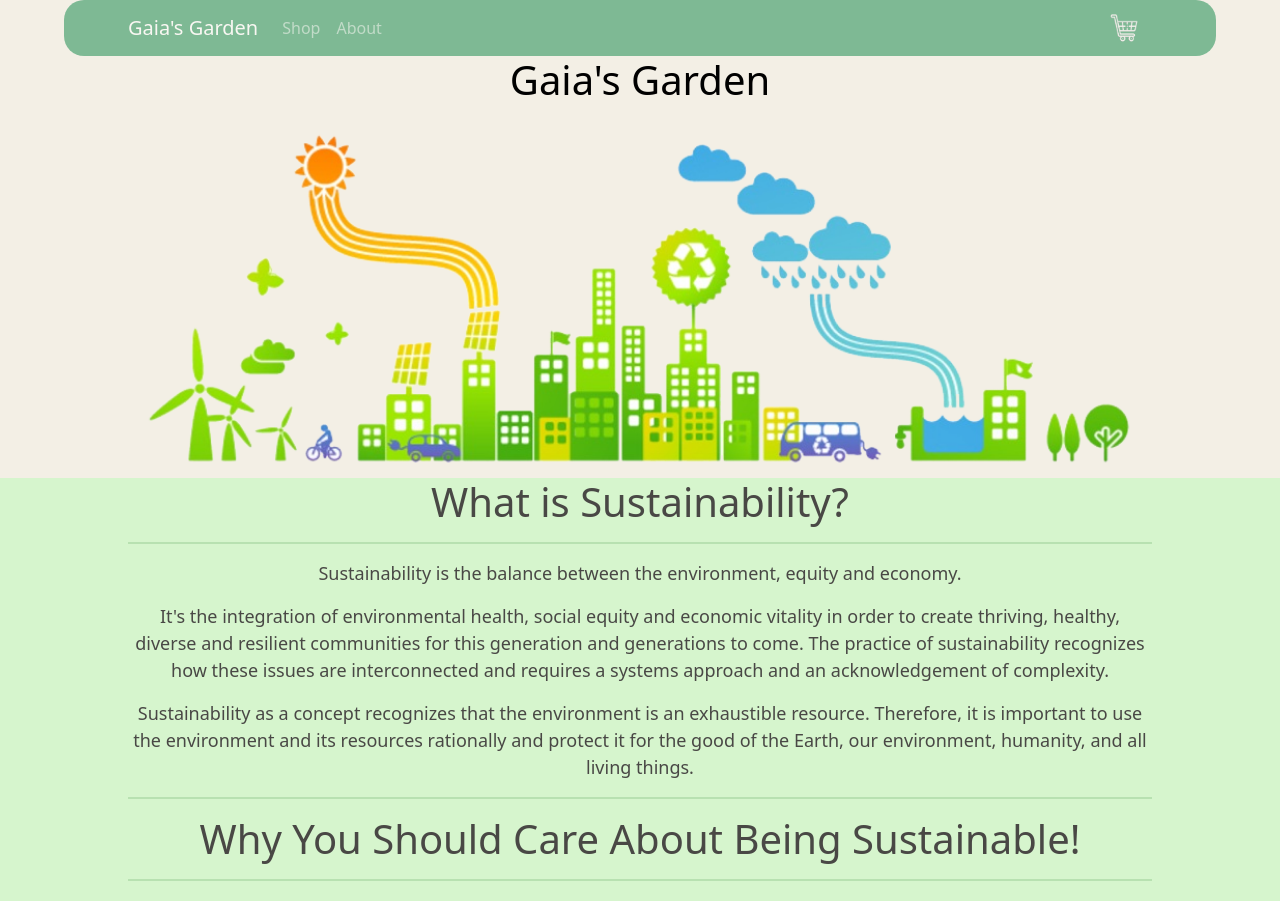
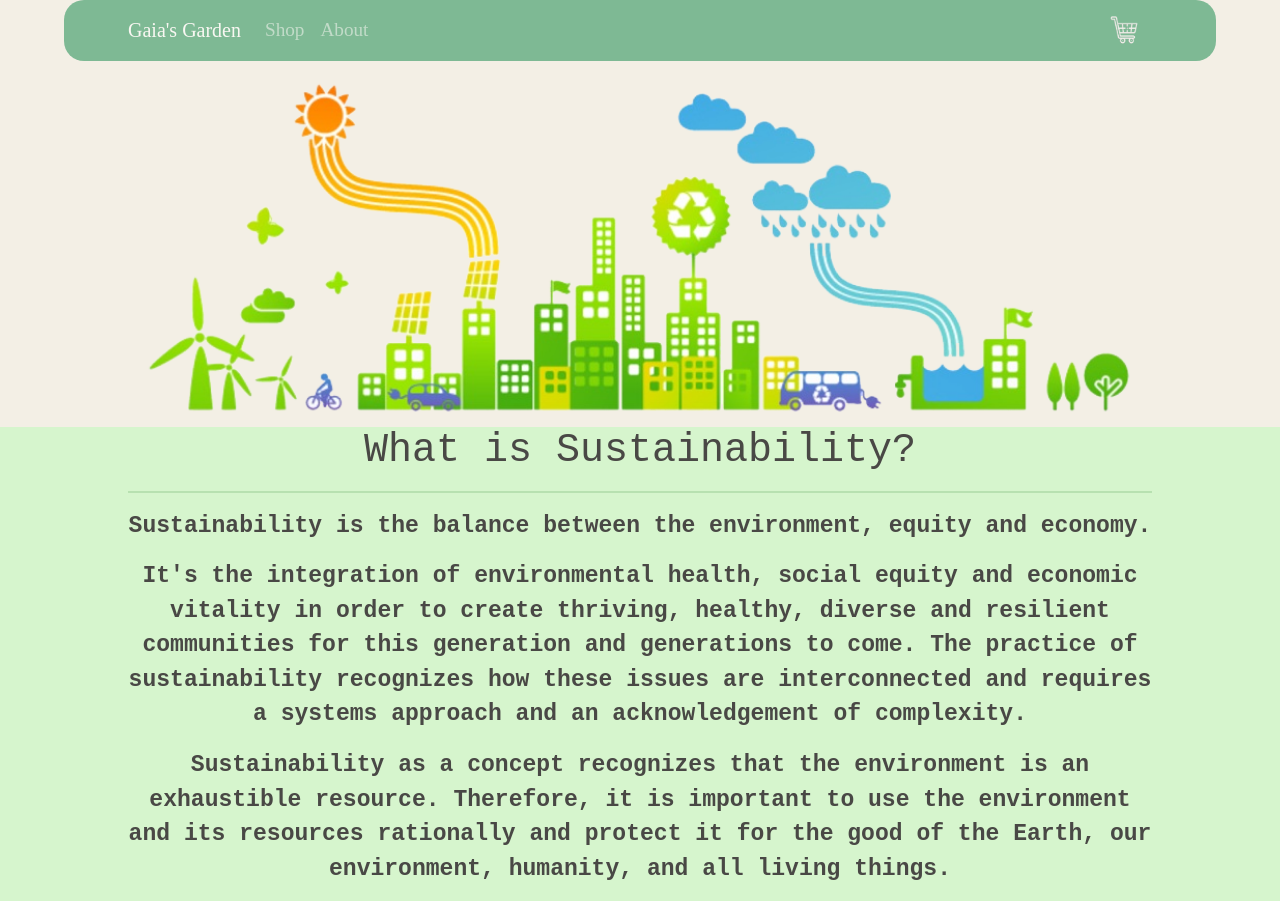
Before and after one commit to TechnoM4ncer/save-the-garden, a React (Create React App) app: page / in a window 1280 px wide. Shown: the top 901 px of the page. Built offline with nearby package versions, Linux system fonts and the light colour scheme.

Commit message:
Change font families

```diff
--- a/src/App.css
+++ b/src/App.css
@@ -42,6 +42,9 @@ Body.body {
   justify-content: center;
   font-size: calc(10px + 1vmin);
   color: black;
+  font-family: 'Times New Roman', serif;
+  font-size:larger;
+  font-weight:bold;
 }
 
 .bodyText {
@@ -51,6 +54,9 @@ Body.body {
   margin-right: auto;
   background-color: #c9f7c3;
   filter: opacity(.7);
+  font-family: 'Courier New', monospace;
+  font-size:larger;
+  font-weight:bold;
 }
 
 Header.header {
@@ -58,6 +64,8 @@ Header.header {
 }
 
 .navbar-header{
+  font-family: 'Times New Roman', serif;
+  font-size: larger;
   background-color: #0a8545;
   filter:opacity(.5);
   padding-left: 5%;
@@ -67,5 +75,5 @@ Header.header {
   border-radius:20px;
   align-items: center;
   justify-content: center;
-  width: 90%
+  width: 90%;
 }
--- a/src/Components/Body.jsx
+++ b/src/Components/Body.jsx
@@ -5,8 +5,6 @@ import susearth from '../Assets/susearth.png';
 export default function Body() {
   return (
     <body className = {"body"}>
-
-        <h1>Gaia's Garden</h1>
 
         <img src = {susearth} width = "80%" height = "80%" />
 
```
